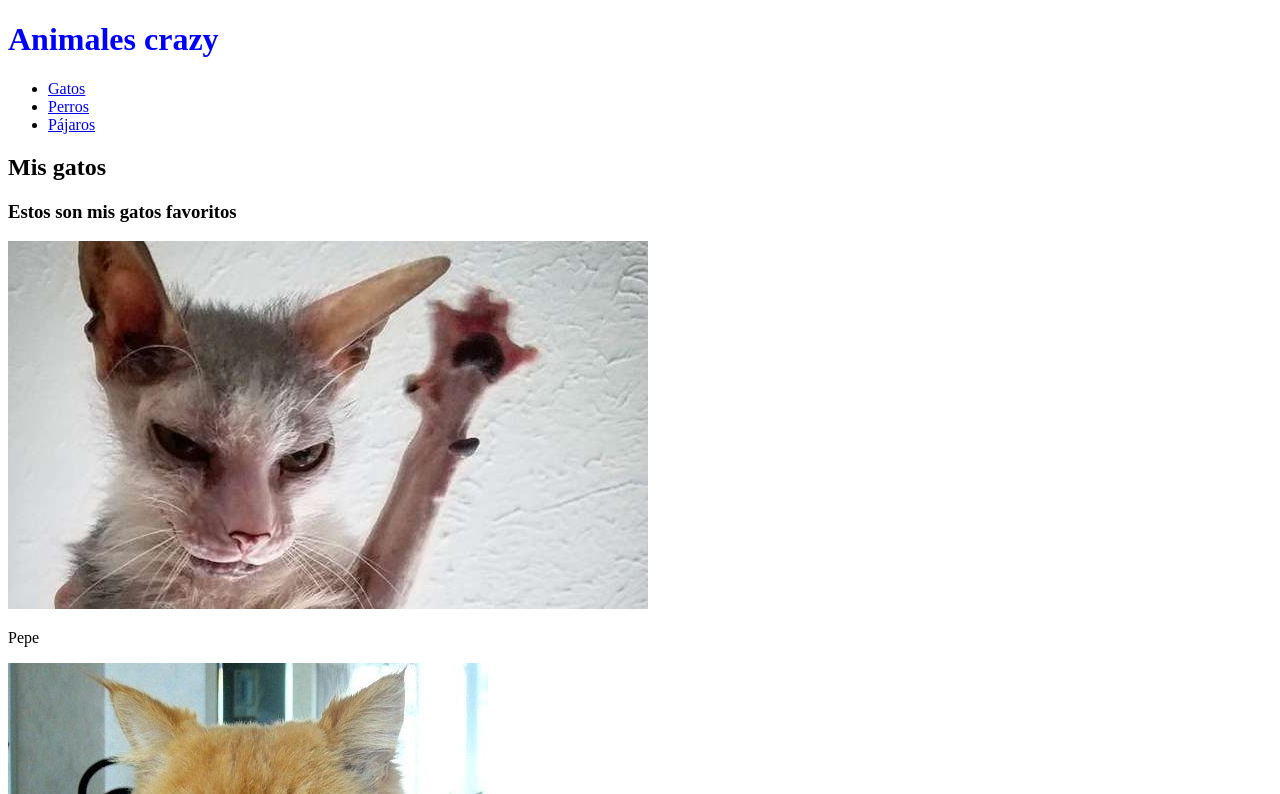
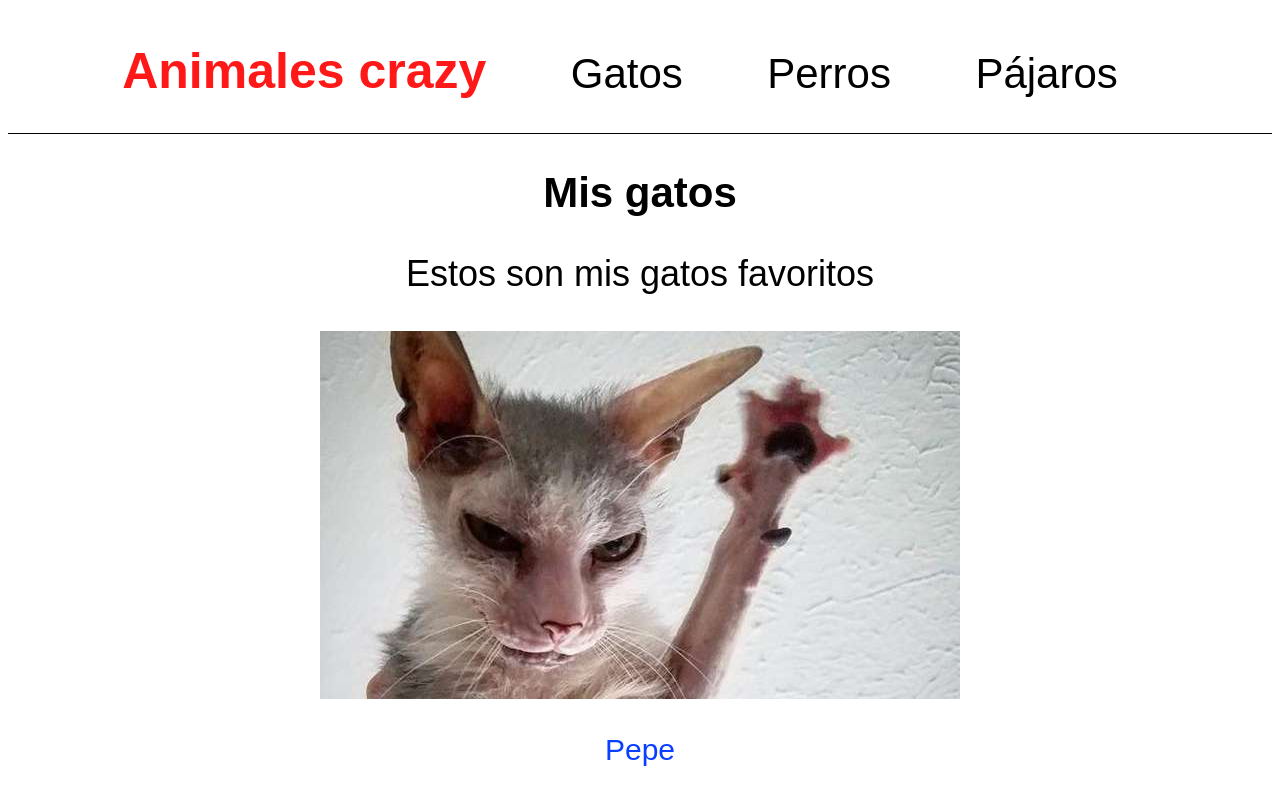
Before and after one commit to miguelsimon/ejercicios, a plain HTML site: page website_pruebas_git/index.html in a window 1280 px wide. Shown: the top 794 px of the page. Drawn offline with Linux system fonts and the light colour scheme.

Commit message:
Better webpage style (#8)
* change h1 color

* test cambio color

* green color

* pink

* color gris

* red color

* .gitignore file

* css changes

```diff
--- a/website_pruebas_git/styles.css
+++ b/website_pruebas_git/styles.css
@@ -1,3 +1,58 @@
-h1 {
-    color: blue;
+body{
+  font-family: Arial, sans-serif;
+  text-align: center;
 }
+
+.header div{
+  display: inline-block;
+}
+
+.header{
+  border-bottom: 1px solid black;
+}
+
+.logo h1{
+  color: #FF1818;
+  font-size: 50px;
+  font-weight: bold;
+  max-width:
+}
+
+.menu li{
+  font-size: 42px;
+  display: inline-block;
+}
+
+.menu a:hover{
+  opacity: 0.5;
+}
+
+.menu li a{
+  color: black;
+  text-decoration: none;
+  padding: 0px 40px;
+}
+
+h2{
+  font-size: 42px;
+  font-weight: bold;
+}
+
+h3{
+  font-size: 36px;
+  font-weight: normal;
+}
+
+.imagenes p{
+  color: #093FFF;
+  font-size: 30px;
+}
+
+.imagenes img{
+  transition: all 0.2s ease-in-out ;
+}
+
+.imagenes img:hover{
+  box-shadow: 0px 24px 44px rgba(0, 0, 0, 0.25);
+  transform: translateY(-20px);
+}
```
Also changed, not shown: 1 other file.
